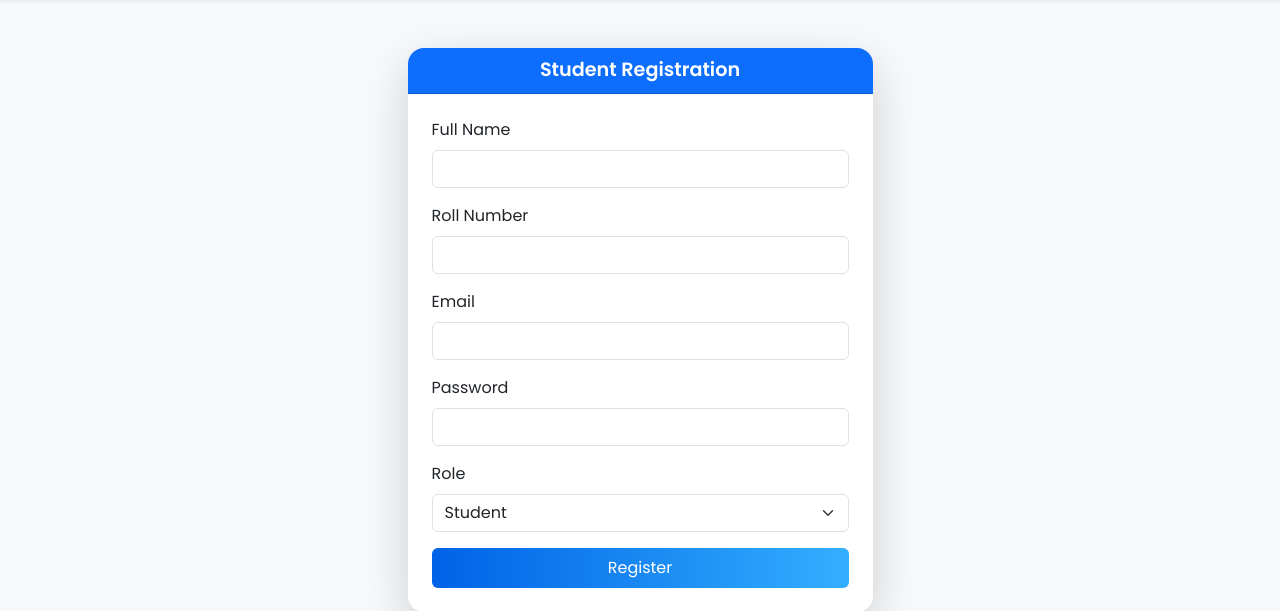
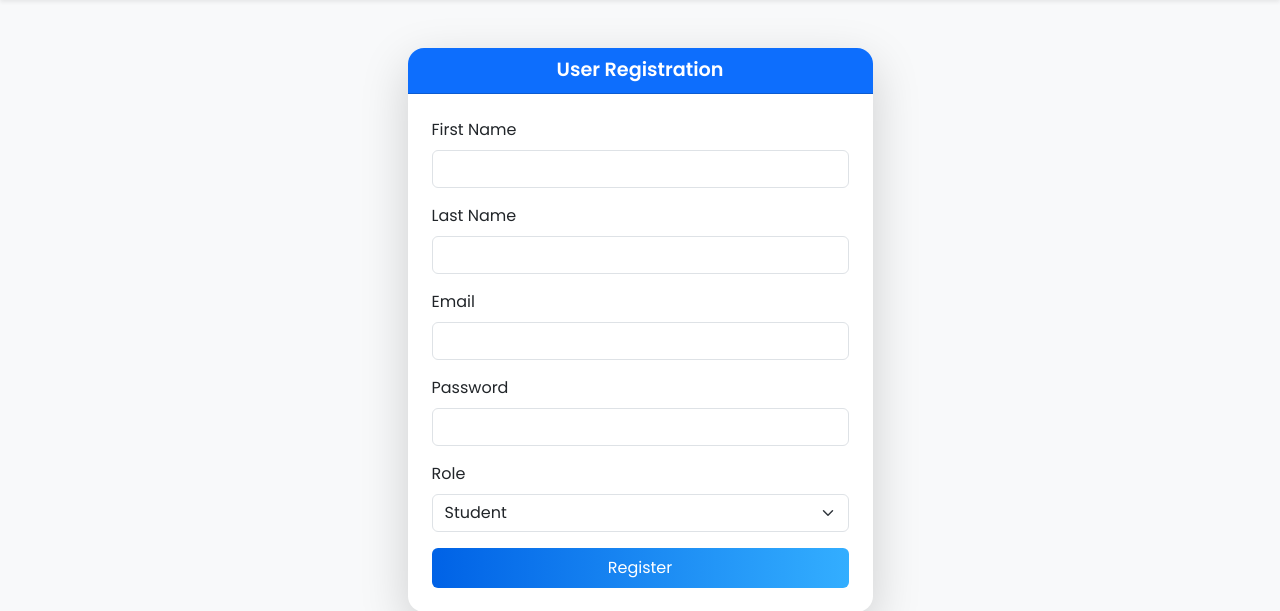
Before and after one commit to Ritesh-Dhekane/college_erp_project, a Django app: page /register/ in a window 1280 px wide. Shown: the part 56-667 px from the top of the page. Run offline with Django 5.2, Linux system fonts and the light colour scheme.

```diff
--- a/college_erp/core/templates/register.html
+++ b/college_erp/core/templates/register.html
@@ -9,31 +9,40 @@
       <div
         class="card-header bg-primary text-white text-center fw-semibold rounded-top-4"
       >
-        Student Registration
+        User Registration
       </div>
       <div class="card-body p-4">
         <form method="post">
           {% csrf_token %}
+
+          <!-- First Name -->
           <div class="mb-3">
-            <label for="full_name" class="form-label">Full Name</label>
-            <input type="text" class="form-control" name="full_name" required />
-          </div>
-          <div class="mb-3">
-            <label for="roll_number" class="form-label">Roll Number</label>
+            <label for="first_name" class="form-label">First Name</label>
             <input
               type="text"
               class="form-control"
-              name="roll_number"
+              name="first_name"
               required
             />
           </div>
+
+          <!-- Last Name -->
+          <div class="mb-3">
+            <label for="last_name" class="form-label">Last Name</label>
+            <input type="text" class="form-control" name="last_name" required />
+          </div>
+
           {% if messages %} {% for message in messages %}
           <div class="alert alert-danger">{{ message }}</div>
           {% endfor %} {% endif %}
+
+          <!-- Email -->
           <div class="mb-3">
             <label for="email" class="form-label">Email</label>
             <input type="email" class="form-control" name="email" required />
           </div>
+
+          <!-- Password -->
           <div class="mb-3">
             <label for="password" class="form-label">Password</label>
             <input
@@ -43,17 +52,19 @@
               required
             />
           </div>
+
           <!-- Role Selection -->
           <div class="mb-3">
             <label for="role" class="form-label">Role</label>
             <select class="form-select" name="role" id="role">
               <option value="student" selected>Student</option>
-              <option value="teacher">Teacher</option>
+              <option value="librarian">Librarian</option>
+              <!-- <option value="teacher">Teacher</option>
               <option value="admin">Admin</option>
-              <option value="clerk">Clerk</option>
-              <option value="librarian">Librarian</option>
+              <option value="clerk">Clerk</option> -->
             </select>
           </div>
+
           <button type="submit" class="btn btn-primary w-100 py-2">
             Register
           </button>
```
